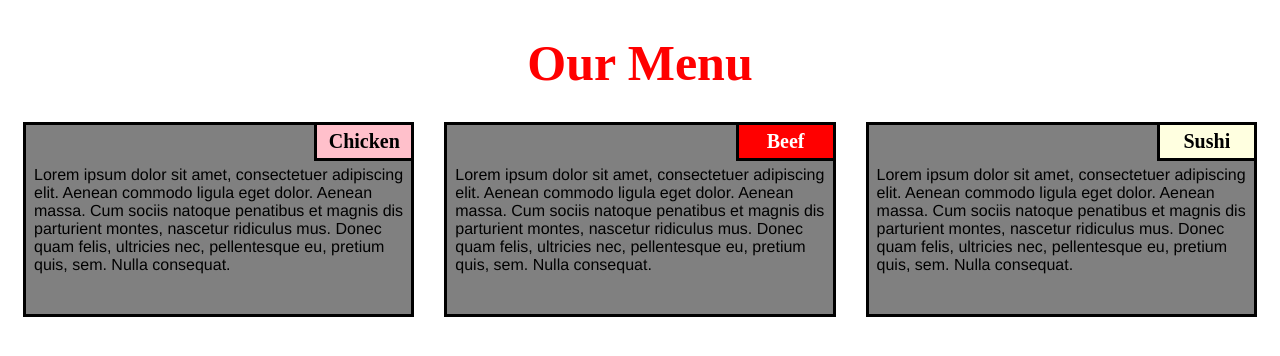
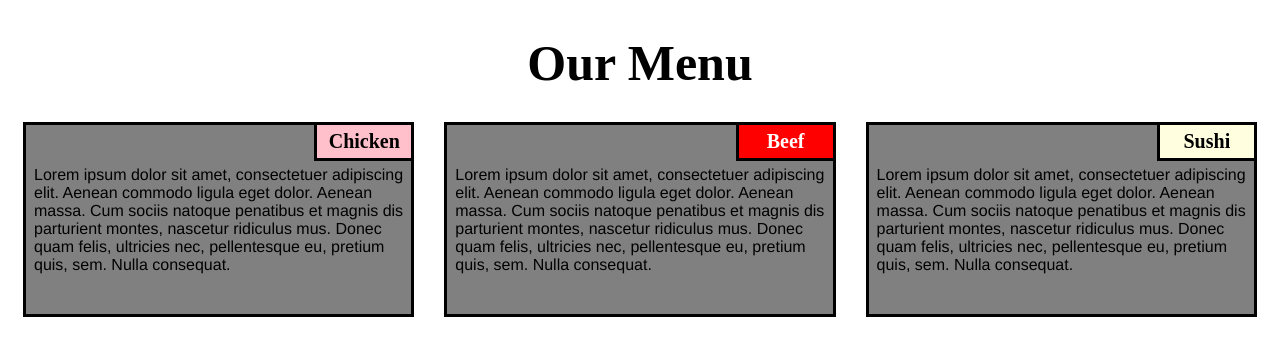
Before and after one commit to saifullahls/saifullahls, a plain HTML site: page assignment2/index.html in a window 1280 px wide. Drawn offline with Linux system fonts and the light colour scheme.

Commit message:
Update style.css

```diff
--- a/assignment2/css/style.css
+++ b/assignment2/css/style.css
@@ -1,4 +1,4 @@
-/*basic style*/
+
     * {
         box-sizing: border-box;
     }
@@ -10,7 +10,7 @@
     h1 {
        margin-bottom: 15px;
     text-align: center;
-    color: red;
+    color: black;
     font-size: 50px;
     }
 
@@ -98,8 +98,6 @@
             width: 33.33%;
         }
     }
-
-    /*tablet version*/
     @media (min-width: 768px) and (max-width: 991px) {
         .colmn-md-6 {
             float: left;
@@ -115,8 +113,6 @@
             margin-right: auto;
         }
     }
-
-    /*mobile version*/
     @media (max-width: 767px) {
         .colmn-sm-12 {
             float: left;
```
